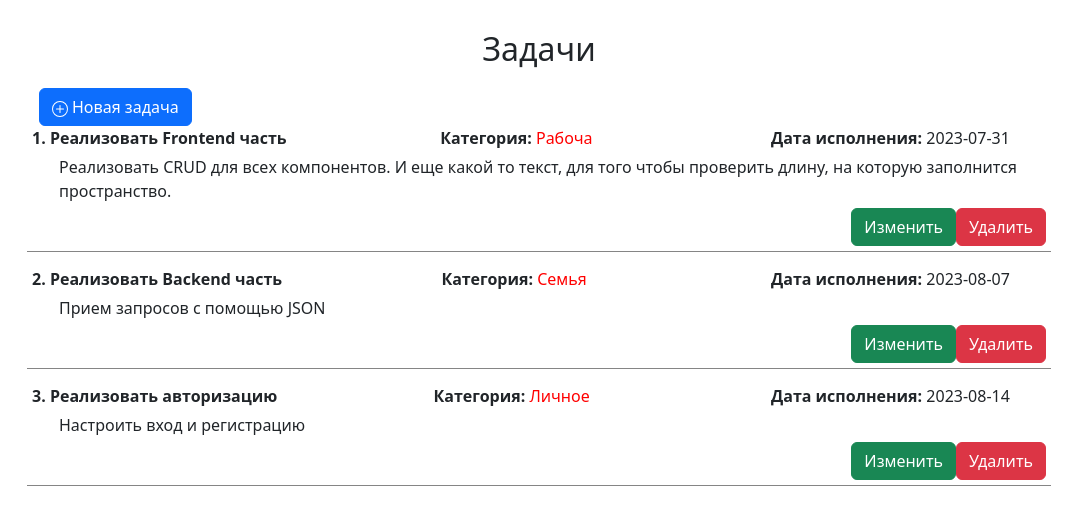
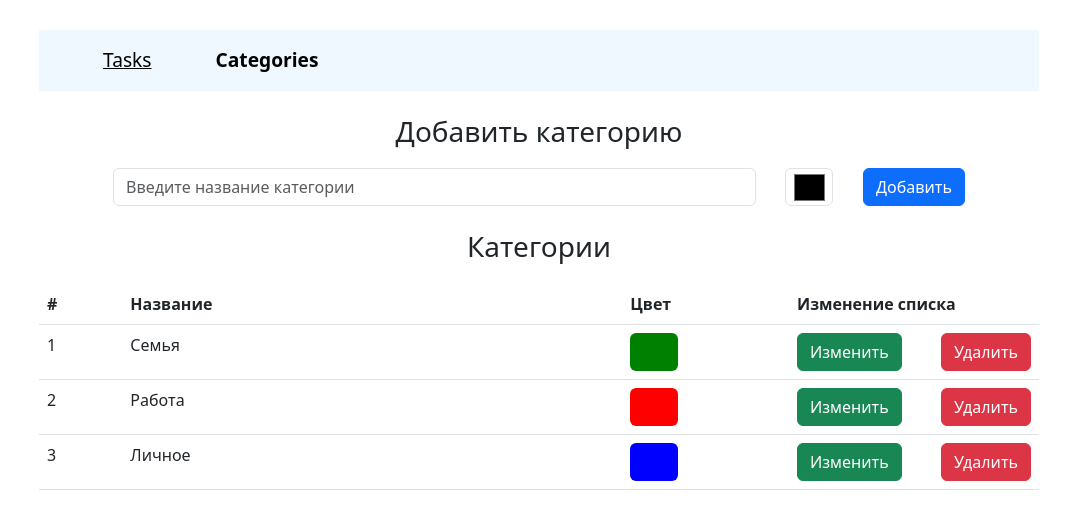
Before and after one commit to BesPredel63/todo_reactjs, a React (Create React App) app: page /categories in a window 1280 px wide. Shown: the top 520 px of the page, without its empty margins (101-1178 px from the left). Built offline with nearby package versions, Linux system fonts and the light colour scheme.

Commit message:
Создано меню и настроена маршрутизация. Минимальные настройки стилей для меню

```diff
--- a/package.json
+++ b/package.json
@@ -8,6 +8,7 @@
     "@testing-library/user-event": "^13.5.0",
     "react": "^18.2.0",
     "react-dom": "^18.2.0",
+    "react-router-dom": "^6.14.2",
     "react-scripts": "5.0.1",
     "web-vitals": "^2.1.4"
   },
--- a/src/App.js
+++ b/src/App.js
@@ -1,13 +1,20 @@
 import React from "react";
-// import Categories from "./components/Categories";
-import './styles/App.css'
+import {Route, Routes} from 'react-router-dom';
+import NavBar from "./components/UI/NavBar/NavBar";
 import Tasks from "./components/Tasks";
+import Categories from "./components/Categories";
+import NotFound from "./components/NotFound";
+import './styles/App.css';
 
 function App() {
   return (
     <div className='App'>
-        <Tasks />
-      {/*<Categories />*/}
+        <NavBar />
+        <Routes>
+            <Route path='/' element={<Tasks />} />
+            <Route path='/categories' element={<Categories />} />
+            <Route path='*' element={<NotFound />} />
+        </Routes>
     </div>
   );
 }
--- /dev/null
+++ b/src/components/NotFound.jsx
@@ -0,0 +1,11 @@
+import React from 'react';
+
+const NotFound = () => {
+    return (
+        <div>
+            Page not found
+        </div>
+    );
+};
+
+export default NotFound;
--- /dev/null
+++ b/src/components/UI/NavBar/NavBar.css
@@ -0,0 +1,20 @@
+.primary-nav {
+    background-color: aliceblue;
+    padding: 16px 32px;
+}
+
+nav a {
+    margin: 0 2rem;
+    text-decoration: none;
+    color: black;
+    font-weight: bold;
+    font-size: 1.2rem;
+}
+
+.element {
+    margin: 2rem 0;
+    font-size: 1.6rem;
+    background-color: gray;
+    color: white;
+    padding: 10px;
+}
--- /dev/null
+++ b/src/components/UI/NavBar/NavBar.jsx
@@ -0,0 +1,26 @@
+import React from 'react';
+import {NavLink} from "react-router-dom";
+import './NavBar.css'
+
+const NavBar = () => {
+
+    const navLinkStyles = ({ isActive }) => {
+        return {
+            fontWeight: isActive ? "bold" : "normal",
+            textDecoration: isActive ? "none" : "underline"
+        };
+    };
+
+    return (
+        <nav className="primary-nav">
+            <NavLink style={navLinkStyles} to="/">
+                Tasks
+            </NavLink>
+            <NavLink style={navLinkStyles} to="/categories">
+                Categories
+            </NavLink>
+        </nav>
+    );
+};
+
+export default NavBar;
--- a/src/index.js
+++ b/src/index.js
@@ -1,10 +1,13 @@
 import React from 'react';
 import ReactDOM from 'react-dom/client';
 import App from './App';
+import {BrowserRouter} from "react-router-dom";
 
 const root = ReactDOM.createRoot(document.getElementById('root'));
 root.render(
   <React.StrictMode>
-    <App />
+      <BrowserRouter>
+          <App />
+      </BrowserRouter>
   </React.StrictMode>
 );
```
Also changed, not shown: 1 other file (tests, documents, lock files or other folders).
